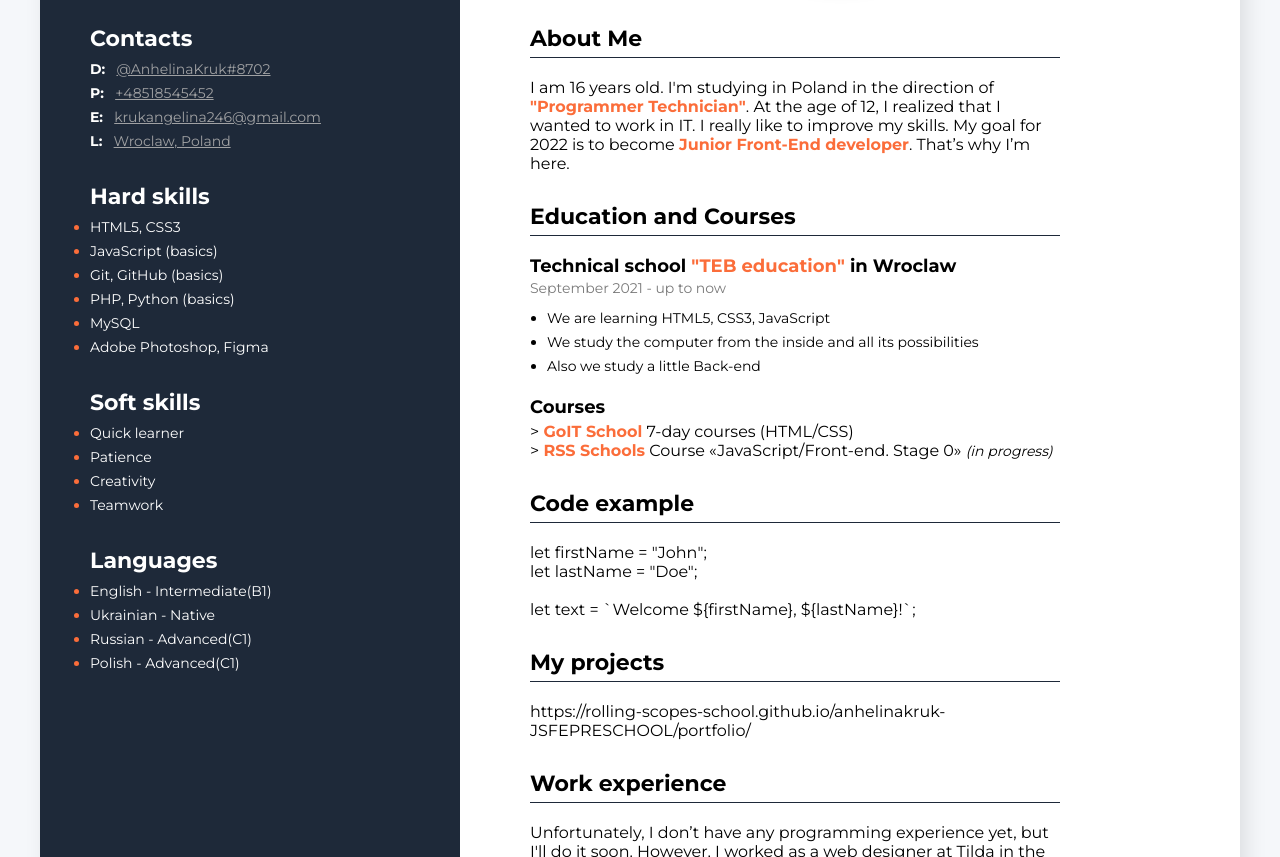
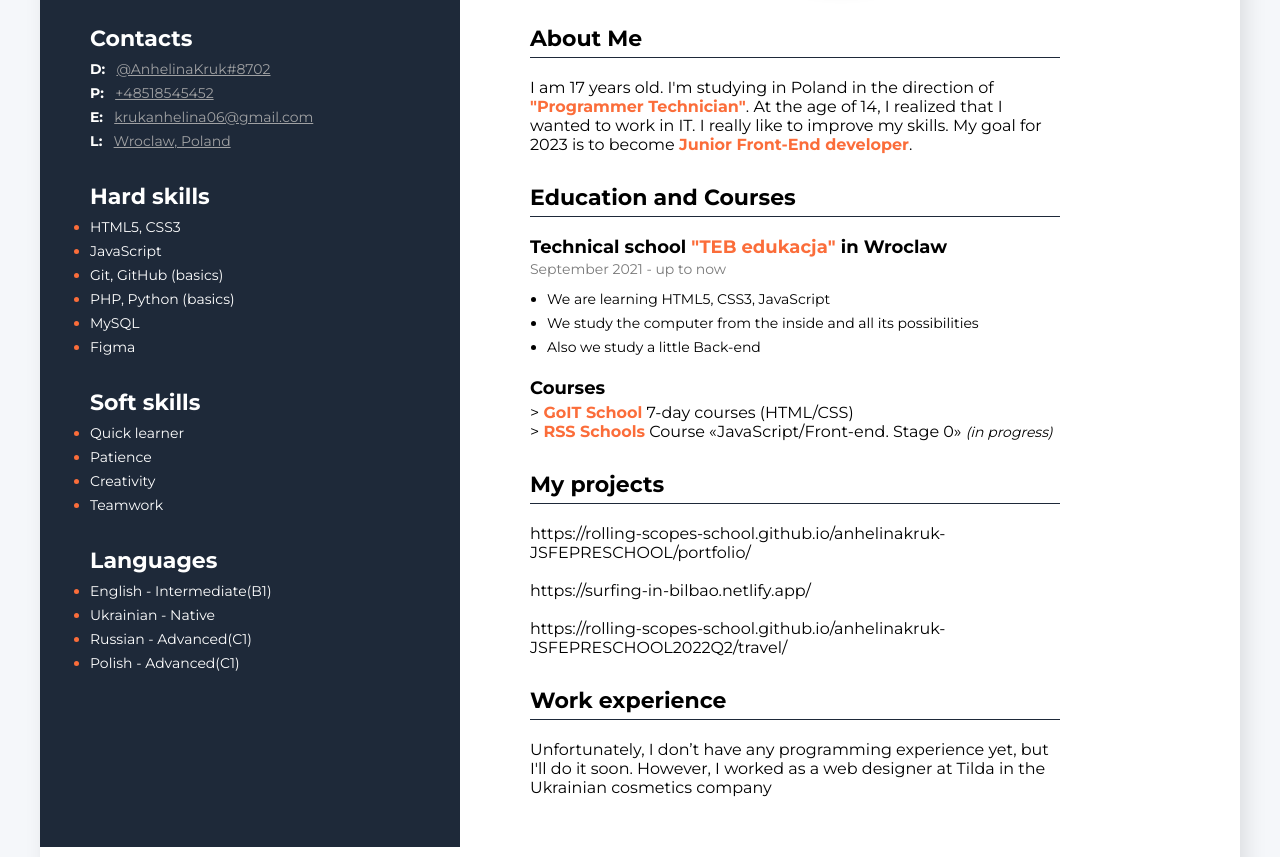
Before and after one commit to anhelinakruk06/rsschool-cv, a plain HTML site: page index.html in a window 1280 px wide. Shown: the part 356-1213 px from the top of the page. Drawn offline with Linux system fonts and the light colour scheme; files that its build step writes are made by us from their sources.

Commit message:
update index.html

```diff
--- a/index.html
+++ b/index.html
@@ -4,7 +4,7 @@
     <meta charset="UTF-8">
     <meta http-equiv="X-UA-Compatible" content="IE=edge">
     <meta name="viewport" content="width=device-width, initial-scale=1.0">
-    <link rel="stylesheet" href="style.css">
+    <link rel="stylesheet" href="css/style.css">
     <link href="https://fonts.googleapis.com/css2?family=Montserrat:wght@400;700&display=swap" rel="stylesheet">
     <title>Anhelina Kruk</title>
 </head>
@@ -36,7 +36,7 @@
                     </div>
                     <div>
                         <span class="contacts-section-type">E:</span>
-                        <a href="mailto:krukangelina246@gmail.com" class="contacts-section-link">krukangelina246@gmail.com</a>
+                        <a href="mailto:krukangelina246@gmail.com" class="contacts-section-link">krukanhelina06@gmail.com</a>
                     </div>
                     <div>
                         <span class="contacts-section-type">L:</span>
@@ -49,11 +49,11 @@
                     </div>
                     <ul class="aside-list hard-skills-list">
                         <li><span class="list-item">HTML5, СSS3</span></li>
-                        <li><span class="list-item">JavaScript (basics)</span></li>
+                        <li><span class="list-item">JavaScript</span></li>
                         <li><span class="list-item">Git, GitHub (basics)</span></li>
                         <li><span class="list-item">PHP, Python (basics)</span></li>
                         <li><span class="list-item">MySQL</span></li>
-                        <li><span class="list-item">Adobe Photoshop, Figma</span></li>
+                        <li><span class="list-item">Figma</span></li>
                     </ul>
                 </section>
                 <section id="soft-skills">
@@ -84,8 +84,8 @@
                     <div class="section-title">
                         <h3>About Me</h3>
                     </div>
-                    <p class="about-me">I am 16 years old. I'm studying in Poland in the direction of <span class="text-decoration">"Programmer Technician"</span>. At the age of 12, I realized that I wanted to work in IT.
-                        I really like to improve my skills. My goal for 2022 is to become <span class="text-decoration">Junior Front-End developer</span>. That’s why I’m here.
+                    <p class="about-me">I am 17 years old. I'm studying in Poland in the direction of <span class="text-decoration">"Programmer Technician"</span>. At the age of 14, I realized that I wanted to work in IT.
+                        I really like to improve my skills. My goal for 2023 is to become <span class="text-decoration">Junior Front-End developer</span>.
                     </p>
                 </section>
                 <section id="education-courses">
@@ -93,7 +93,7 @@
                         <h3>Education and Courses</h3>
                     </div>
                     <div class="education">
-                        <h4 class="education-school-courses">Technical school <span class="text-decoration">"TEB education"</span> in Wroclaw</h4>
+                        <h4 class="education-school-courses">Technical school <span class="text-decoration">"TEB edukacja"</span> in Wroclaw</h4>
                         <p class="education-time">September 2021 - up to now</p>
                         <ul class="education-item">
                         <li>We are learning HTML5, CSS3, JavaScript</li>
@@ -107,7 +107,7 @@
                         </p>
                     </div>
                 </section>
-                <section id="code-example">
+                <!-- <section id="code-example">
                     <div class="section-title">
                         <h3>Code example</h3>
                     </div>
@@ -117,13 +117,15 @@
                         <br>
                         let text = `Welcome ${firstName}, ${lastName}!`;
                     </code>
-                </section>
+                </section> -->
                 <section id="works">
                     <div class="section-title">
                         <h3>My projects</h3>
                     </div>
-                    <p class="work-experience-future">
-                        <a href="https://rolling-scopes-school.github.io/anhelinakruk-JSFEPRESCHOOL/portfolio/" id="portfolio-link">https://rolling-scopes-school.github.io/anhelinakruk-JSFEPRESCHOOL/portfolio/</a>
+                    <p  class="work-experience-future">
+                        <p><a href="https://rolling-scopes-school.github.io/anhelinakruk-JSFEPRESCHOOL/portfolio/" id="portfolio-link">https://rolling-scopes-school.github.io/anhelinakruk-JSFEPRESCHOOL/portfolio/</a></p> <br>
+                        <p><a href="https://surfing-in-bilbao.netlify.app/" id="portfolio-link">https://surfing-in-bilbao.netlify.app/</a></p> <br>
+                        <p><a href="https://rolling-scopes-school.github.io/GITHUB-USERNAME-JSFEPRESCHOOL2022Q2/travel/" id="portfolio-link">https://rolling-scopes-school.github.io/anhelinakruk-JSFEPRESCHOOL2022Q2/travel/</a></p>
                     </p>
                 </section>
                 <section id="work-experience">
```
